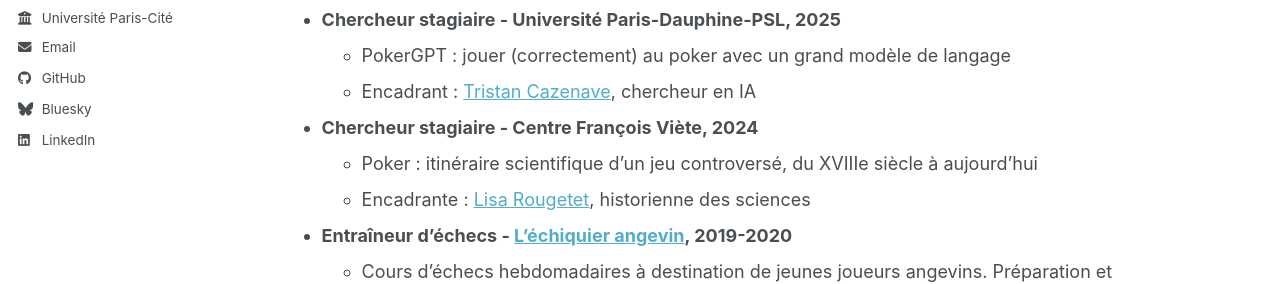
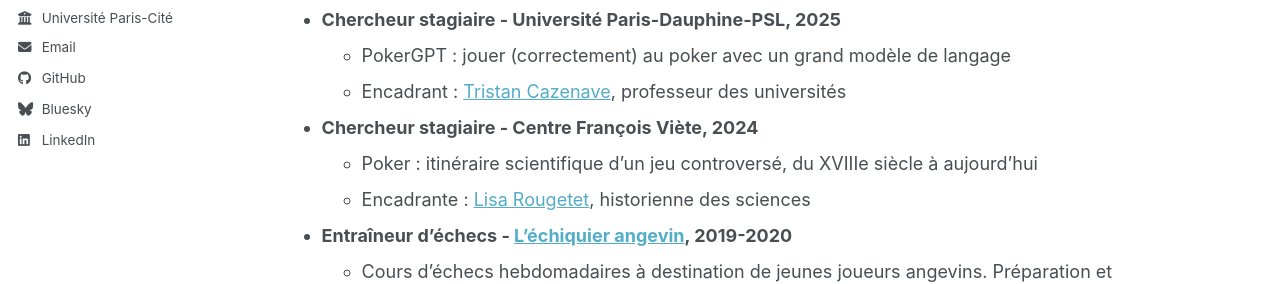
Before and after one commit to narada-maugin/narada-maugin.github.io, a Jekyll site: the page built from _pages/cv.md, in a window 1280 px wide and 1256 px high. Shown: the part 446-730 px from the top of the window. Built offline with Jekyll 4.4.1, drawn with Linux system fonts in a browser that asks for light colours.

Commit message:
Update cv.md

```diff
--- a/_pages/cv.md
+++ b/_pages/cv.md
@@ -22,7 +22,7 @@ Expériences
 ======
 * **Chercheur stagiaire - Université Paris-Dauphine-PSL, 2025**
   * PokerGPT : jouer (correctement) au poker avec un grand modèle de langage
-  * Encadrant : [Tristan Cazenave](https://www.lamsade.dauphine.fr/~cazenave/index.php), chercheur en IA
+  * Encadrant : [Tristan Cazenave](https://www.lamsade.dauphine.fr/~cazenave/index.php), professeur des universités
 
 * **Chercheur stagiaire - Centre François Viète, 2024**
   * Poker : itinéraire scientifique d'un jeu controversé, du XVIIIe siècle à aujourd'hui
```
